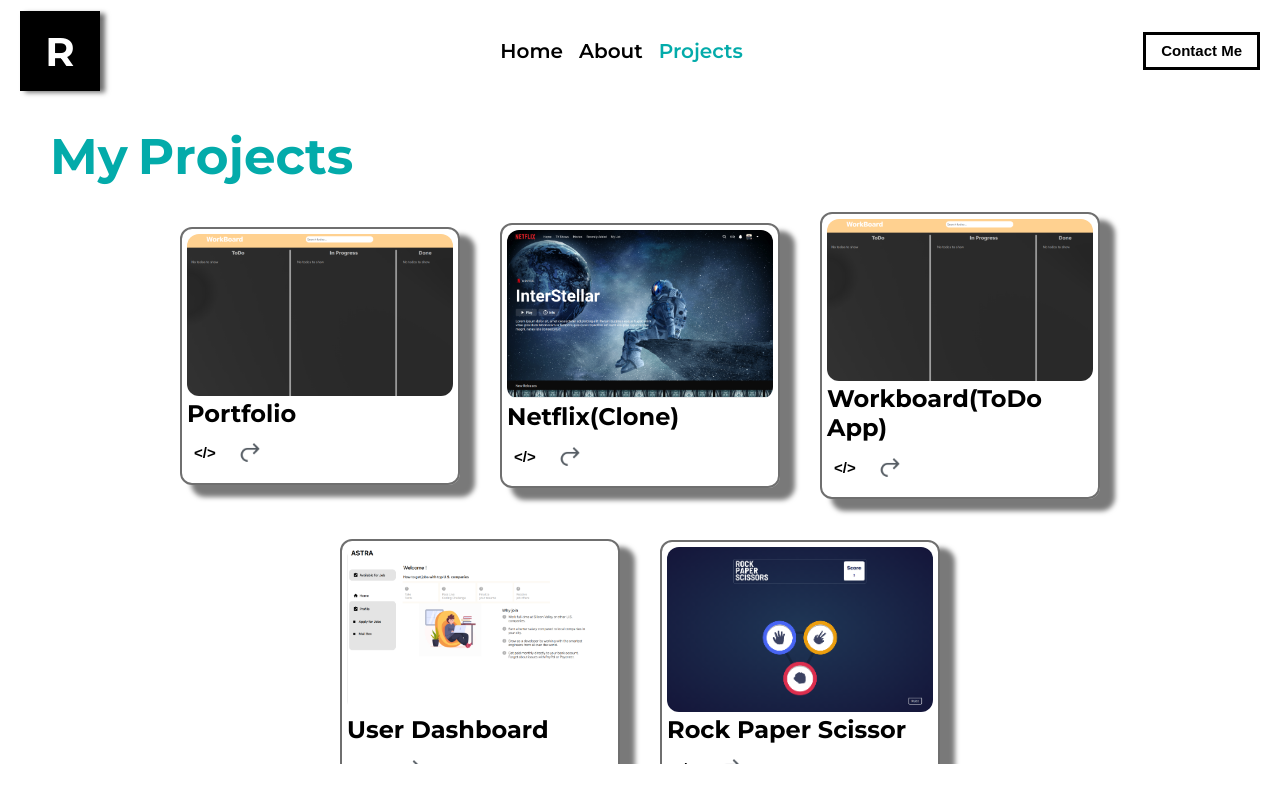
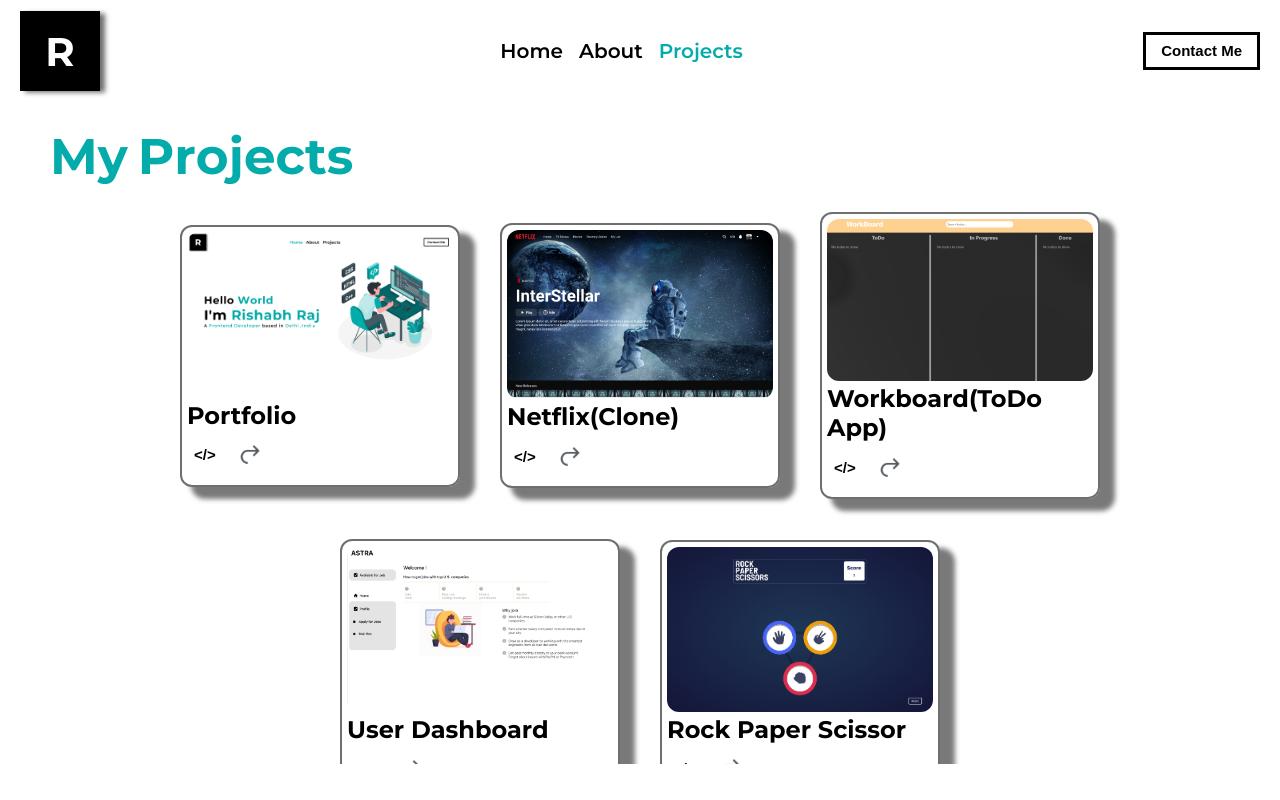
Before and after one commit to rishabh8n/portfolio, a React (Create React App) app: page /projects in a window 1280 px wide. Built offline with nearby package versions, Linux system fonts and the light colour scheme.

Commit message:
added demo link

```diff
--- a/public/index.html
+++ b/public/index.html
@@ -24,7 +24,7 @@
       work correctly both with client-side routing and a non-root public URL.
       Learn how to configure a non-root public URL by running `npm run build`.
     -->
-    <title>React App</title>
+    <title>Rishabh</title>
   </head>
   <body>
     <noscript>You need to enable JavaScript to run this app.</noscript>
--- a/src/components/Projects/index.js
+++ b/src/components/Projects/index.js
@@ -5,6 +5,7 @@ import rps from "../../assets/rps.PNG";
 import userDash from "../../assets/user-dash.PNG";
 import workboard from "../../assets/workboard.PNG";
 import netflix from "../../assets/netflix.PNG";
+import portfolio from "../../assets/portfolio.PNG";
 import "./index.scss";
 
 function Projects() {
@@ -19,9 +20,9 @@ function Projects() {
     <div className="project-container">
       <ProjectCard
         title="Portfolio"
-        img={workboard}
-        code="https://github.com/rishabh8n/workboard"
-        demo="https://workboard.vercel.app"
+        img={portfolio}
+        code="https://github.com/rishabh8n/portfolio"
+        demo="https://rishabh-chi.vercel.app"
       />
       <ProjectCard
         title="Netflix(Clone)"
```
Also changed, not shown: src/assets/portfolio.PNG (added), 1 other file (tests, documents, lock files or other folders).
